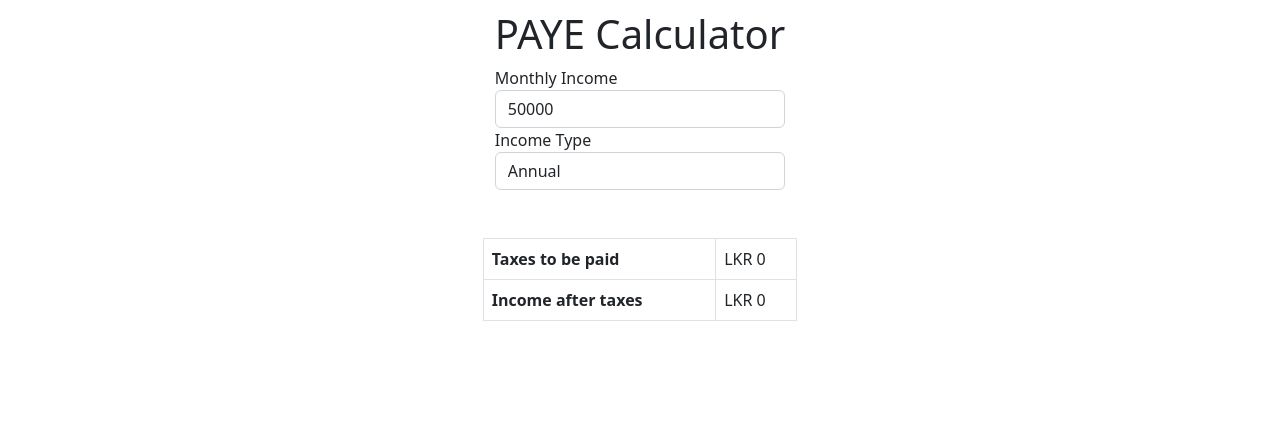
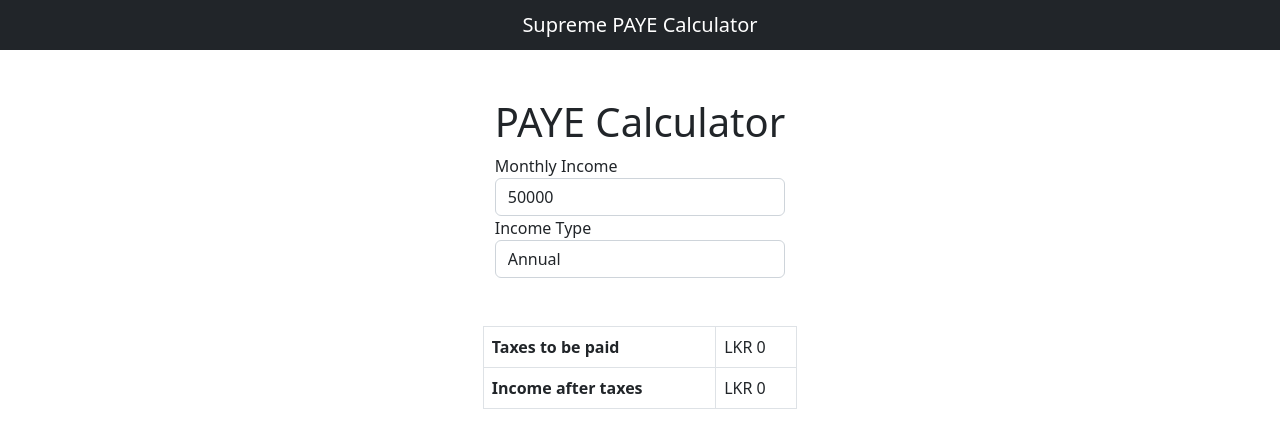
Before and after one commit to MuizU/supreme-paye-calculator, a Next.js app: page / in a window 1280 px wide. Shown: the top 448 px of the page. Built offline with nearby package versions, Linux system fonts and the light colour scheme.

Commit message:
Added navbar

```diff
--- /dev/null
+++ b/components/Navbar.tsx
@@ -0,0 +1,7 @@
+export default function Navbar() {
+  return (
+    <nav className="navbar navbar-dark bg-dark mb-5">
+      <a href="#" className="navbar-brand mb-0 h1 mx-auto">Supreme PAYE Calculator</a>
+    </nav>
+  );
+}
--- a/pages/_app.tsx
+++ b/pages/_app.tsx
@@ -1,8 +1,14 @@
 import "../styles/globals.css";
-import 'bootstrap/dist/css/bootstrap.min.css';
+import "bootstrap/dist/css/bootstrap.min.css";
+import Navbar from "../components/Navbar";
 
 function MyApp({ Component, pageProps }) {
-  return <Component {...pageProps} />;
+  return (
+    <>
+      <Navbar />
+      <Component {...pageProps} />
+    </>
+  );
 }
 
 export default MyApp;
```
